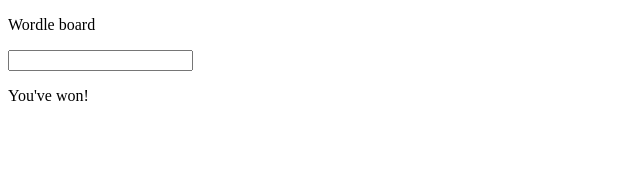
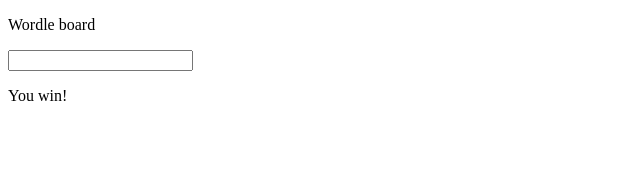
Before and after one commit to Miles0908/wordle, a Vue app: page / in a window 1280 px wide. Shown: the top 177 px of the page, without its empty margins (0-640 px from the left). Built offline with nearby package versions, Linux system fonts and the light colour scheme.

Commit message:
extract constant

```diff
--- a/src/components/WordleBoard.vue
+++ b/src/components/WordleBoard.vue
@@ -1,5 +1,5 @@
 <script setup lang="ts">
-
+import { VICTORY_MESSAGE } from "../settings"
 defineProps<{ msg: string, wordOfTheDay?: string }>()
 
 </script>
@@ -8,5 +8,5 @@
   <p>{{ msg }}</p>
   <input type="text">
   <!-- <p>{{ wordOfTheDay }}</p> -->
-   <p>You've won!</p>
+   <p>{{ VICTORY_MESSAGE }}</p>
 </template>
--- /dev/null
+++ b/src/settings.ts
@@ -0,0 +1 @@
+export const VICTORY_MESSAGE = 'You win!';
```
Also changed, not shown: 1 other file (tests, documents, lock files or other folders).
